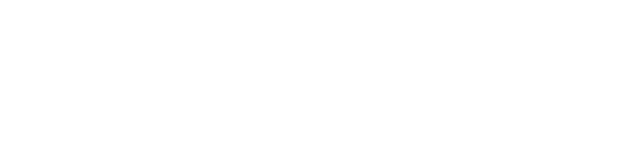
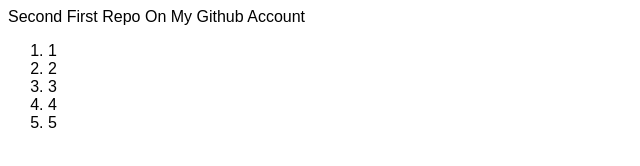
Before and after one commit to xasdi/OdinProject1, a plain HTML site: page index.html in a window 1280 px wide. Shown: the whole page, without its empty margins (0-640 px from the left). Drawn offline with Linux system fonts and the light colour scheme.

Commit message:
Added Html file content and list.

```diff
--- a/index.html
+++ b/index.html
@@ -8,6 +8,13 @@
     <link rel="stylesheet" href="style.css">
 </head>
 <body>
-
+    Second First Repo On My Github Account
+    <ol>
+        <li>1</li>
+        <li>2</li>
+        <li>3</li>
+        <li>4</li>
+        <li>5</li>
+    </ol>
 </body>
 </html>
```
